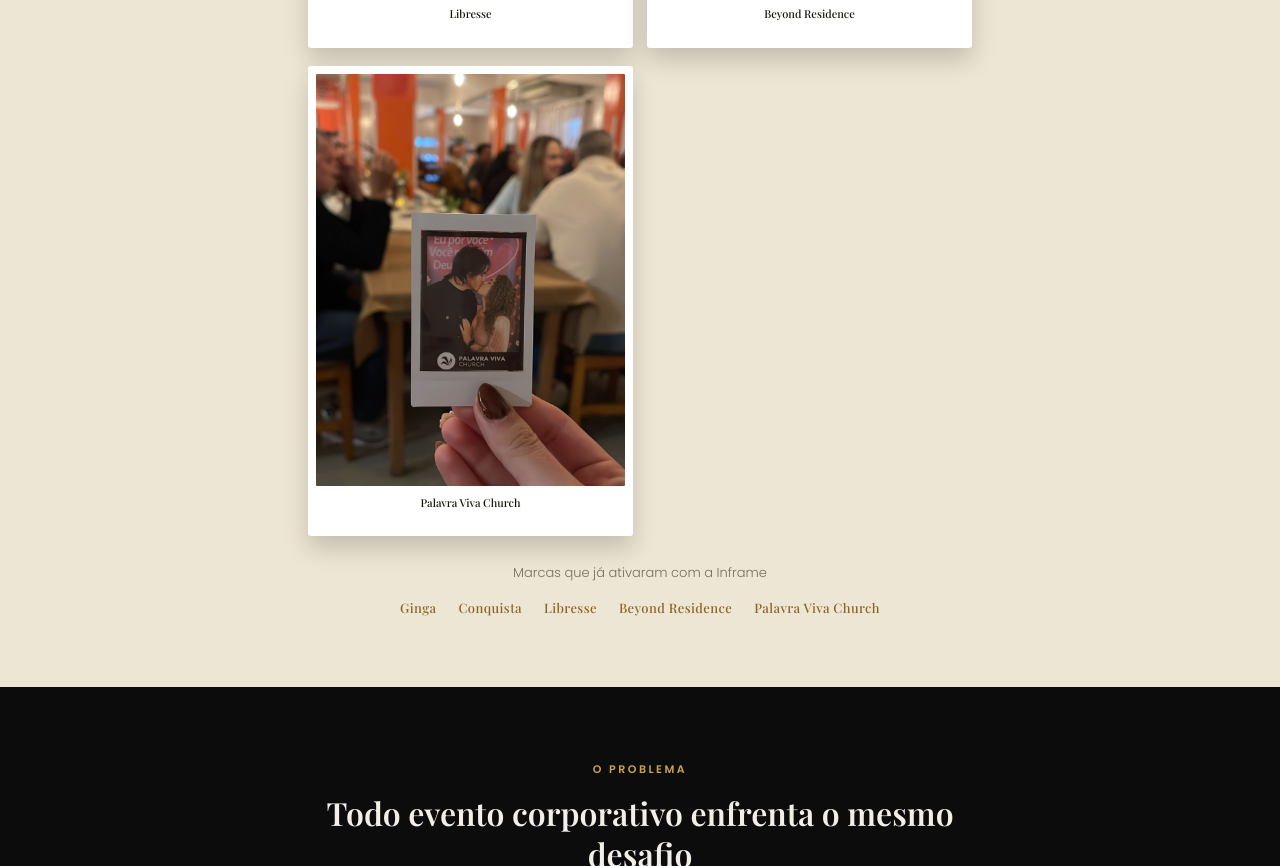
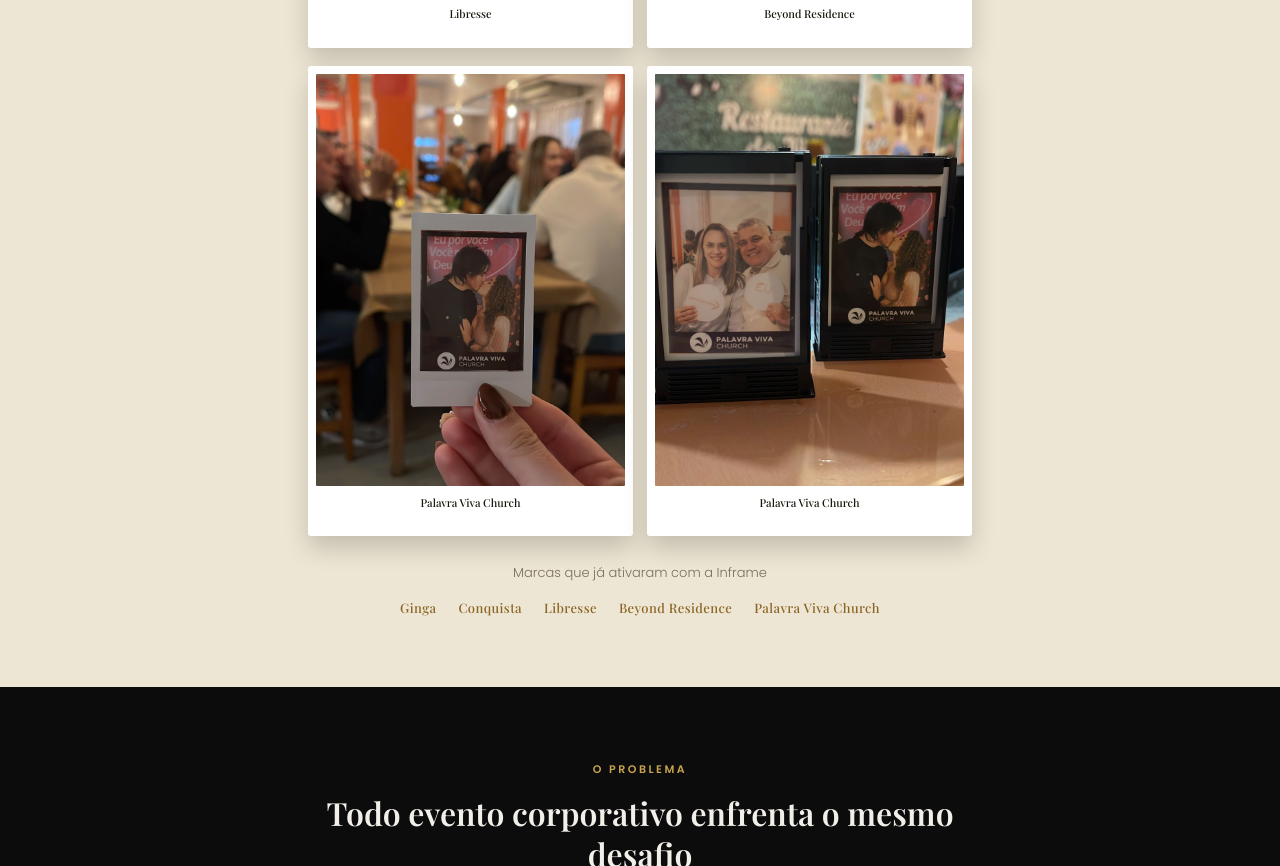
Before and after one commit to qincrivelmkt-droid/landing-page-qincrivel, a plain HTML site: page index.html in a window 1280 px wide. Shown: the part 2074-2940 px from the top of the page. Drawn offline with nearby package versions, Linux system fonts and the light colour scheme.

Commit message:
Add files via upload

```diff
--- a/index.html
+++ b/index.html
@@ -285,6 +285,7 @@
       <div class="port-card"><div class="ph"><img src="imagem3.jpeg" alt="Ativação Inframe para a marca Libresse" loading="lazy"></div><span>Libresse</span></div>
       <div class="port-card"><div class="ph"><img src="imagem6.jpeg" alt="Ativação Inframe Pet Day Beyond Residence" loading="lazy"></div><span>Beyond Residence</span></div>
       <div class="port-card"><div class="ph"><img src="imagem5.jpeg" alt="Ativação Inframe Palavra Viva Church" loading="lazy"></div><span>Palavra Viva Church</span></div>
+      <div class="port-card"><div class="ph"><img src="imagem7.jpeg" alt="Ativação Inframe Palavra Viva Church display" loading="lazy"></div><span>Palavra Viva Church</span></div>
     </div>
     <p class="port-note">Marcas que já ativaram com a Inframe</p>
     <div class="trust-row">
```
